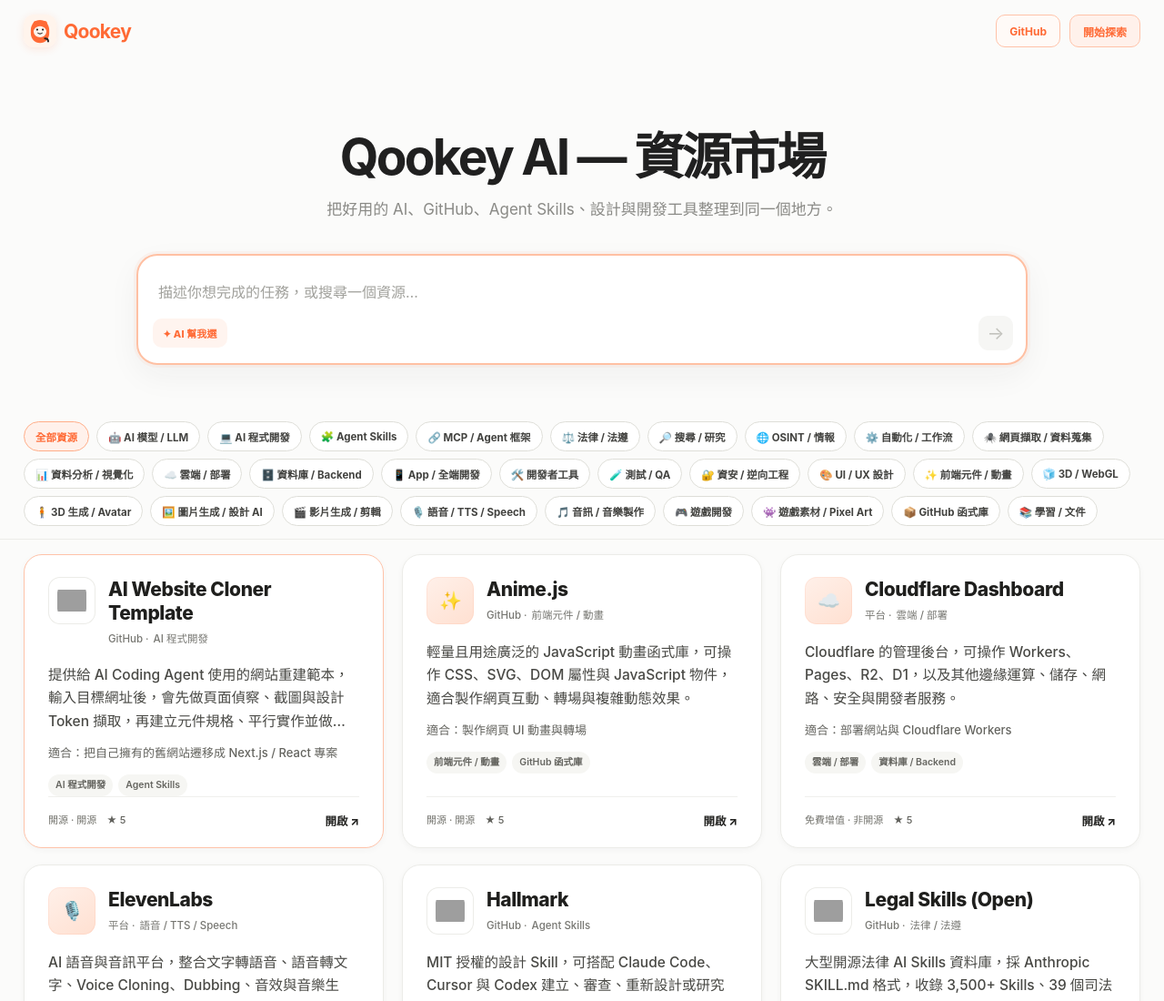
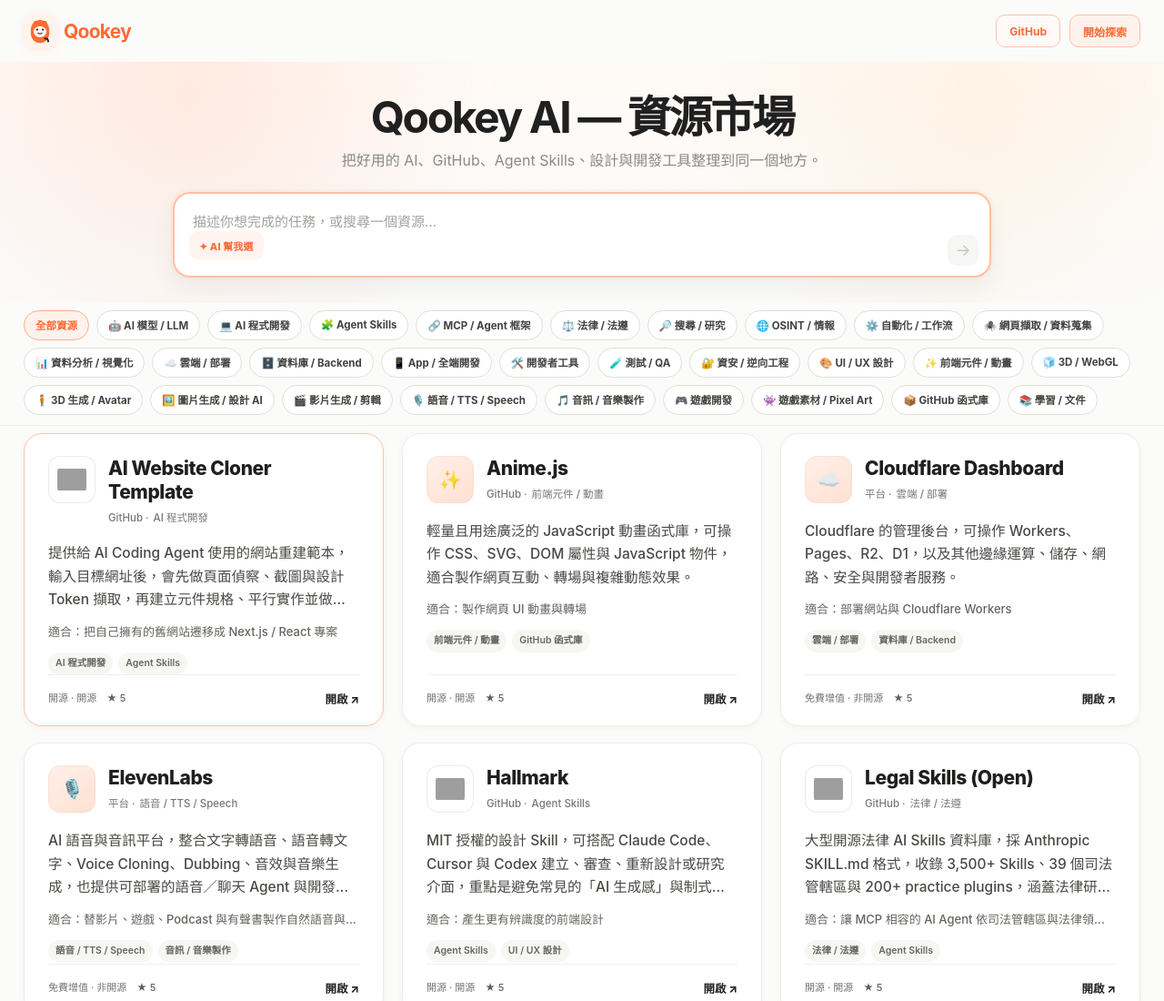
Before and after one commit to qookey109-pixel/ai-resource-hub, a plain HTML site: page index.html in a window 1280 px wide. Shown: the top 1100 px of the page at 91% size. Drawn offline with Linux system fonts and the light colour scheme; grey boxes are pictures that could not be loaded.

Commit message:
Use compact hero background layout

```diff
--- a/index.html
+++ b/index.html
@@ -13,6 +13,7 @@
   <link rel="stylesheet" href="./css/ai.css?v=20260824-1" />
   <link rel="stylesheet" href="./css/card-readability.css?v=20260825-1" />
   <link rel="stylesheet" href="./css/category-layout.css?v=20260827-1" />
+  <link rel="stylesheet" href="./css/hero-compact.css?v=20260827-1" />
 </head>
 <body>
   <a class="skip-link" href="#resources">跳到資源列表</a>
```
